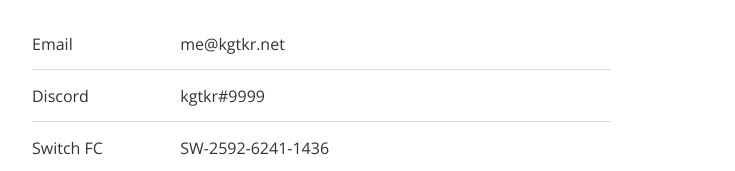
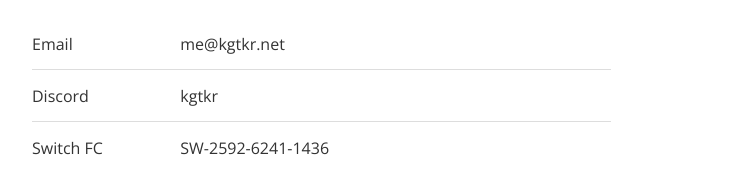
Before and after one commit to kgtkr/kgtkr.net, a Next.js app: page /about in a window 1280 px wide. Shown: the part 863-1034 px from the top of the page, without its empty margins (272-1007 px from the left). Built offline with nearby package versions, Linux system fonts and the light colour scheme; a web font is replaced by a local one.

Commit message:
Update Discord ID

```diff
--- a/pages/about.tsx
+++ b/pages/about.tsx
@@ -74,7 +74,7 @@ const About: NextPage = () => {
           </tr>
           <tr>
             <td>Discord</td>
-            <td>kgtkr#9999</td>
+            <td>kgtkr</td>
           </tr>
           <tr>
             <td>Switch FC</td>
```
